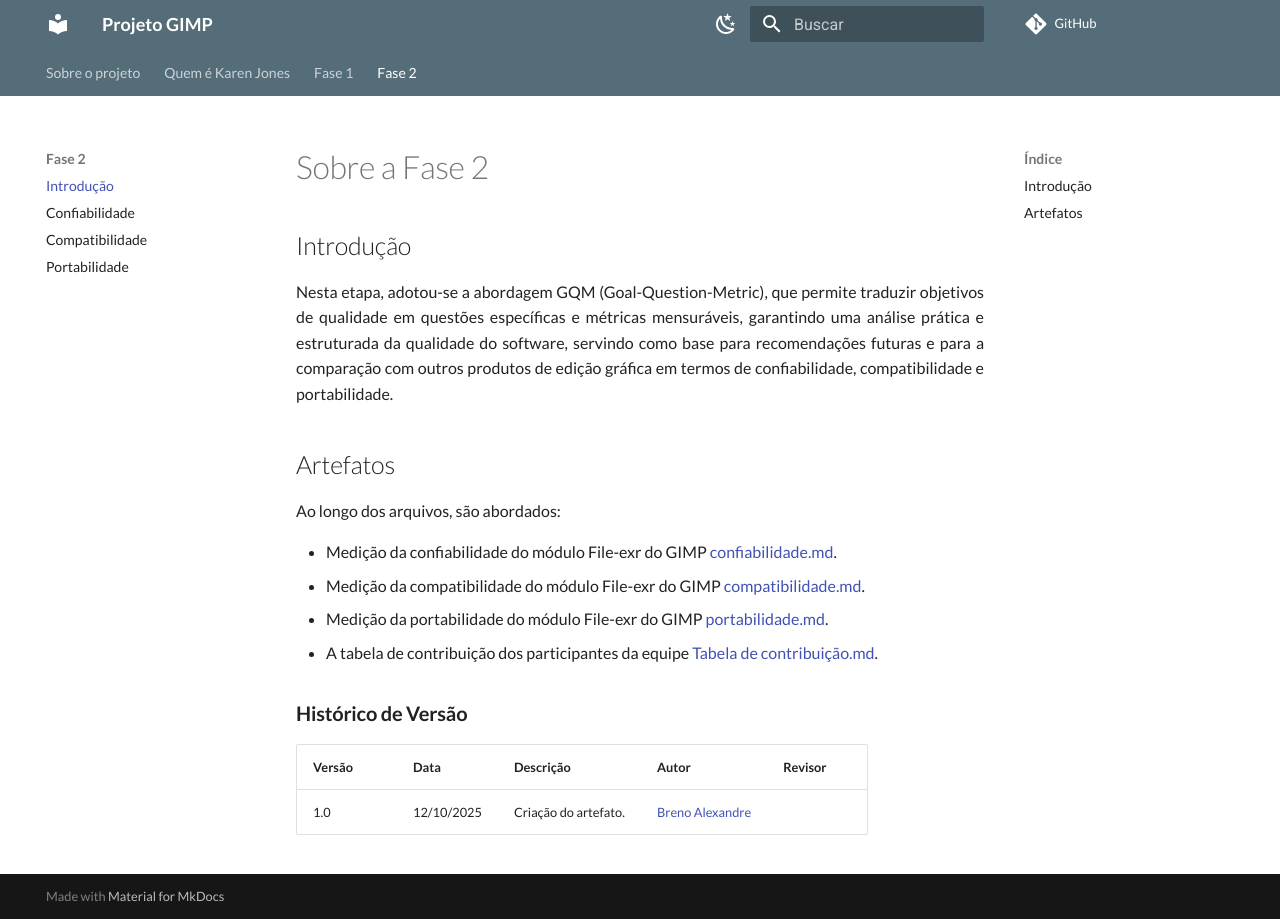
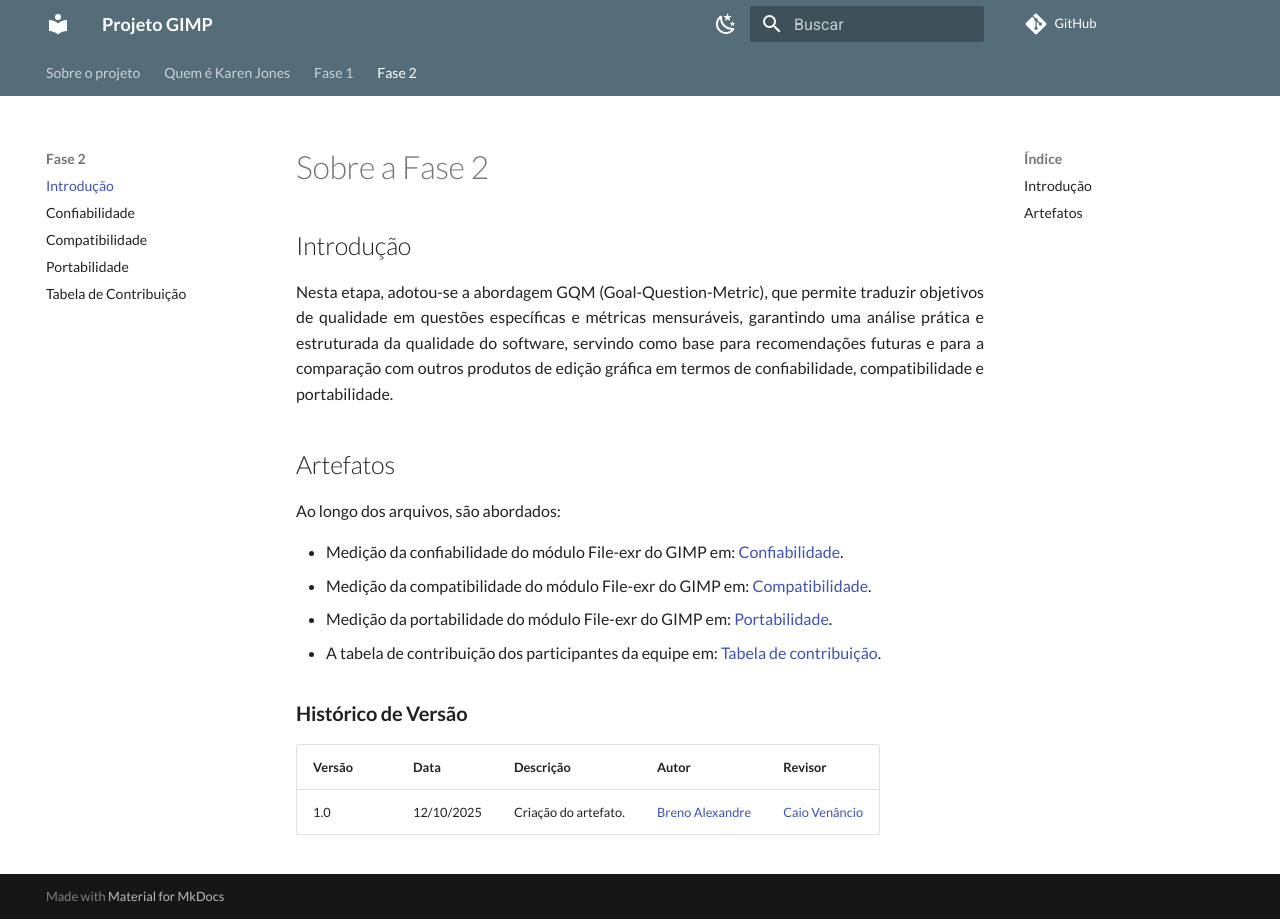
Before and after one commit to FCTE-Qualidade-de-Software-1/2025-2_T02_Karen_Jones, an MkDocs documentation site: the page built from docs/fase2/fase2.md, in a window 1280 px wide. Built offline with MkDocs 1.6.1 and Material for MkDocs 9.7.7, drawn with Linux system fonts in a browser that asks for light colours; comment, search, counter and statistics services are not loaded.

Commit message:
docs: adicionar na sidebar, centralizar e renomear

```diff
--- a/docs/fase2/fase2.md
+++ b/docs/fase2/fase2.md
@@ -8,13 +8,13 @@
 
 Ao longo dos arquivos, são abordados:
 
-- Medição da confiabilidade do módulo File-exr do GIMP [confiabilidade.md](1-confiabilidade.md).
-- Medição da compatibilidade do módulo File-exr do GIMP [compatibilidade.md](2-compatibilidade.md).
-- Medição da portabilidade do módulo File-exr do GIMP [portabilidade.md](3-portabilidade.md).
-- A tabela de contribuição dos participantes da equipe [Tabela de contribuição.md](4-tabela%20de%20contribuição.md).
+- Medição da confiabilidade do módulo File-exr do GIMP em: [Confiabilidade](1-confiabilidade.md).
+- Medição da compatibilidade do módulo File-exr do GIMP em: [Compatibilidade](2-compatibilidade.md).
+- Medição da portabilidade do módulo File-exr do GIMP em: [Portabilidade](3-portabilidade.md).
+- A tabela de contribuição dos participantes da equipe em: [Tabela de contribuição](4-tabela%20de%20contribuição.md).
 
 ### **Histórico de Versão**
 
 | Versão | Data       | Descrição                                         | Autor          | Revisor          |
 | :----- | :--------- | :------------------------------------------------ | :------------- | :--------------- |
-| 1.0    | 12/10/2025 | Criação do artefato. | [Breno Alexandre](https://www.github.com/brenoalexandre0) | |
+| 1.0    | 12/10/2025 | Criação do artefato. | [Breno Alexandre](https://www.github.com/brenoalexandre0) | [Caio Venâncio](https://www.github.com/caio-venancio) |
--- a/mkdocs.yml
+++ b/mkdocs.yml
@@ -19,6 +19,7 @@
     - Confiabilidade: fase2/1-confiabilidade.md
     - Compatibilidade: fase2/2-compatibilidade.md
     - Portabilidade: fase2/3-portabilidade.md
+    - Tabela de Contribuição: fase2/4-tabela de contribuição.md
 
 # Configuração do tema Material
 theme:
```
Also changed, not shown: docs/fase2/1-confiabilidade.md (+5 -1 lines).
